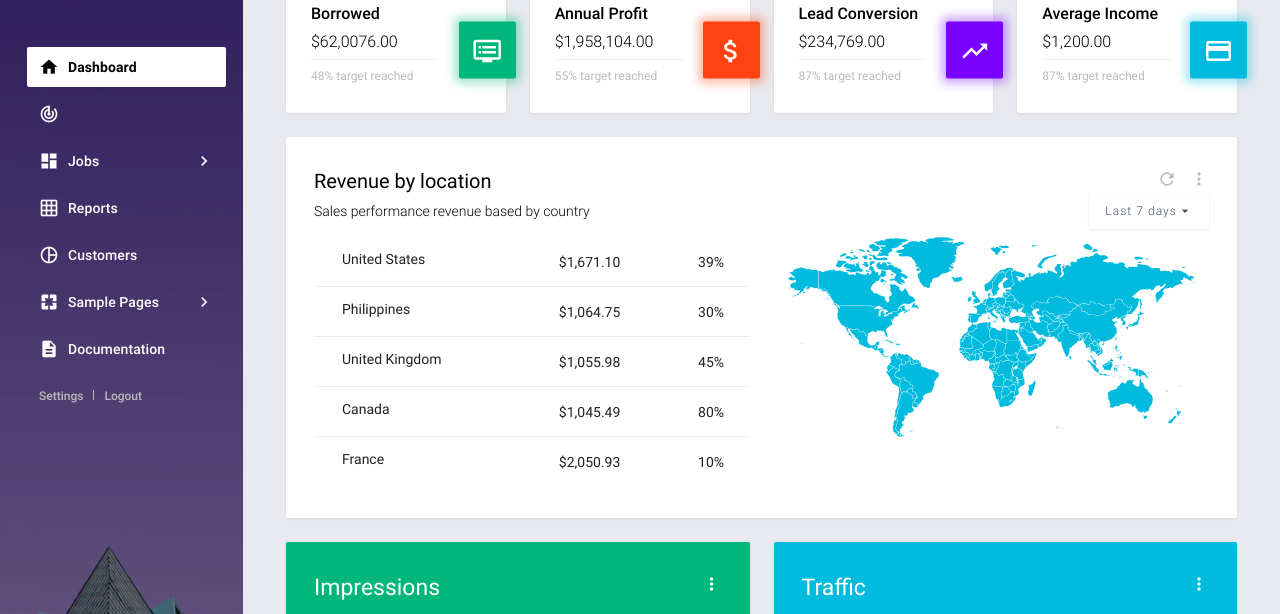
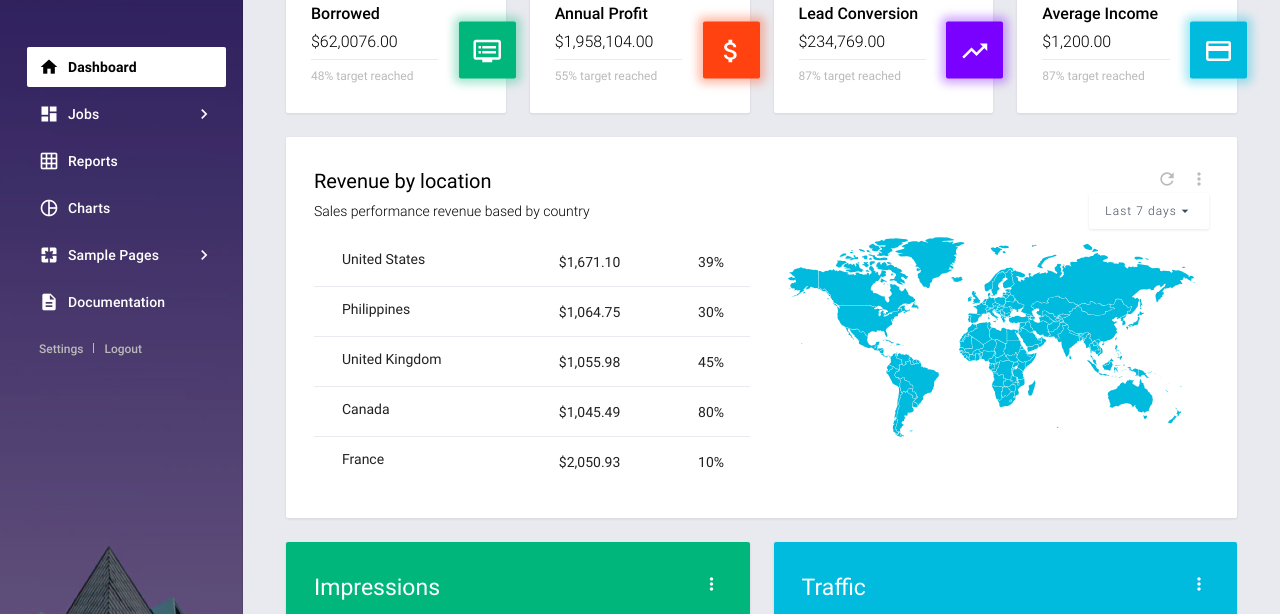
Before and after one commit to swilsonassured/CloudSnk, a website: page demo/index.html in a window 1280 px wide. Shown: the part 120-734 px from the top of the page. Drawn offline with Linux system fonts and the light colour scheme; files that its build step writes are made by us from their sources.

Commit message:
Update index.html

```diff
--- a/demo/index.html
+++ b/demo/index.html
@@ -42,12 +42,6 @@
               </a>
             </div>
             <div class="mdc-list-item mdc-drawer-item">
-              <a class="mdc-drawer-link" href="pages/forms/basic-forms.html">
-                <i class="material-icons mdc-list-item__start-detail mdc-drawer-item-icon" aria-hidden="true">track_changes</i>
-
-              </a>
-            </div>
-            <div class="mdc-list-item mdc-drawer-item">
               <a class="mdc-expansion-panel-link" href="#" data-toggle="expansionPanel" data-target="ui-sub-menu">
                 <i class="material-icons mdc-list-item__start-detail mdc-drawer-item-icon" aria-hidden="true">dashboard</i>
                 Jobs
@@ -77,7 +71,7 @@
             <div class="mdc-list-item mdc-drawer-item">
               <a class="mdc-drawer-link" href="pages/charts/chartjs.html">
                 <i class="material-icons mdc-list-item__start-detail mdc-drawer-item-icon" aria-hidden="true">pie_chart_outlined</i>
-                Customers
+                Charts
               </a>
             </div>
             <div class="mdc-list-item mdc-drawer-item">
```
